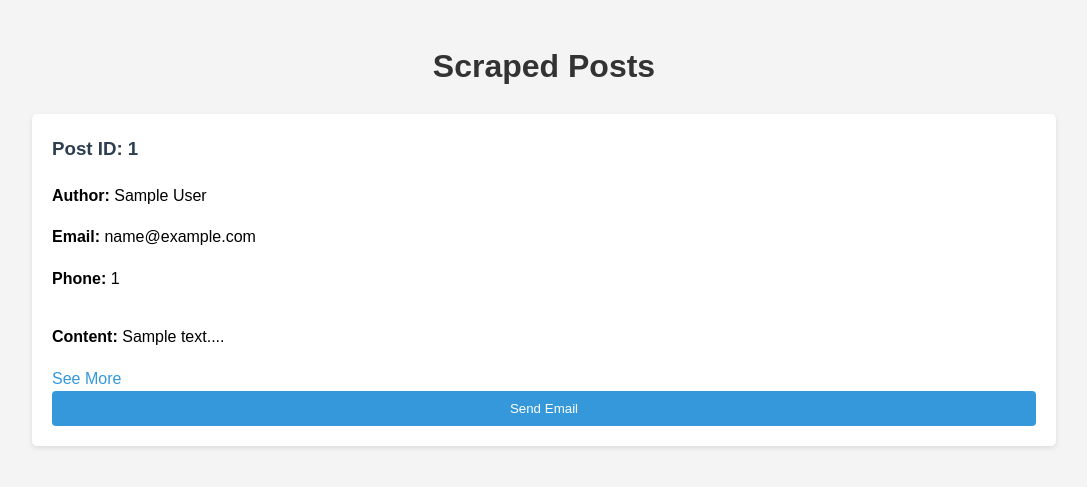
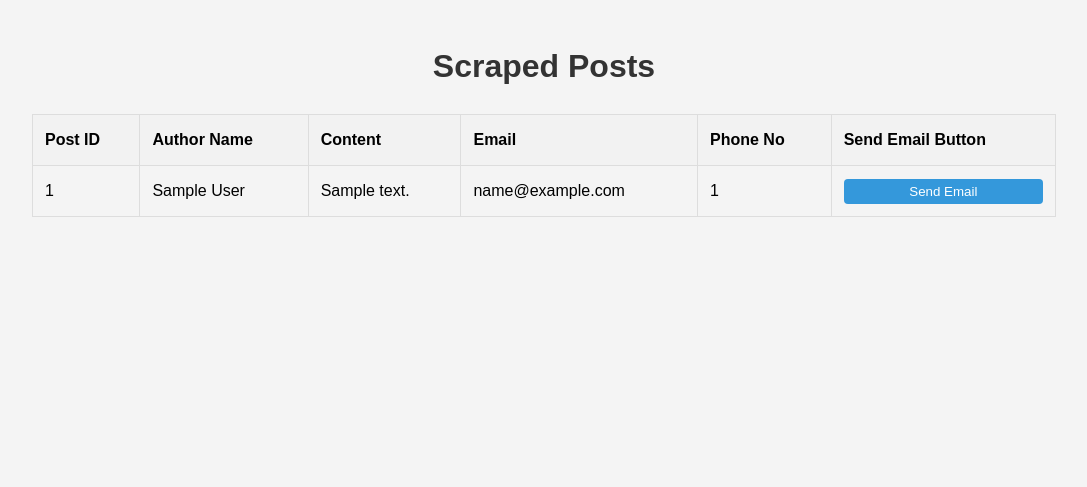
Before and after one commit to omkarkadle15/JobFinder, a Flask app: page /results in a window 1280 px wide. Shown: the top 487 px of the page, without its empty margins (96-1183 px from the left). Run offline with Flask 3, Linux system fonts and the light colour scheme; a database or web service that is not in the repository returns one stand-in record (values such as "Sample title"); some libraries are stand-ins or nearby versions.

Commit message:
Updates main page and result pages UI result are in tabular format and add filter in job search query

```diff
--- a/web/index.html
+++ b/web/index.html
@@ -15,6 +15,7 @@
                 <div class="form-group">
                     <label for="position">Position:</label>
                     <select name="position" id="position">
+                        <option value="">Select a position</option>
                         <option value="python developer">Python Developer</option>
                         <option value="java developer">Java Developer</option>
                     </select>
@@ -22,6 +23,7 @@
                 <div class="form-group">
                     <label for="experience">Experience:</label>
                     <select name="experience" id="experience">
+                        <option value="">Select experience</option>
                         <option value="1">1 year</option>
                         <option value="2">2 years</option>
                     </select>
@@ -29,6 +31,7 @@
                 <div class="form-group">
                     <label for="location">Location:</label>
                     <select name="location" id="location">
+                        <option value="">Select a location</option>
                         <option value="pune">Pune</option>
                         <option value="delhi">Delhi</option>
                         <option value="bangalore">Bangalore</option>
--- a/web/static/scripts.js
+++ b/web/static/scripts.js
@@ -1,9 +1,25 @@
 document.addEventListener('DOMContentLoaded', function() {
+    const linkedinForm = document.getElementById('linkedin-form');
     const modal = document.getElementById('email-modal');
     const sendEmailBtns = document.querySelectorAll('.send-email-btn');
     const closeBtn = document.querySelector('.close');
     const emailForm = document.getElementById('email-form');
+    const seeMoreBtns = document.querySelectorAll('.see-more');
 
+    if (linkedinForm) {
+        linkedinForm.addEventListener('submit', function(e) {
+            const position = document.getElementById('position').value;
+            const experience = document.getElementById('experience').value;
+            const location = document.getElementById('location').value;
+
+            if (!position || !experience || !location) {
+                e.preventDefault();
+                alert('Please select an option for all filters before running the scraper.');
+            }
+        });
+    }
+
+    if (sendEmailBtns.length > 0) {
         sendEmailBtns.forEach(btn => {
             btn.addEventListener('click', function() {
                 const postId = this.getAttribute('data-post-id');
@@ -43,24 +59,29 @@ document.addEventListener('DOMContentLoaded', function() {
                 alert('An error occurred while sending the email.');
             });
         });
+    }
 
-    // See More functionality
-    document.querySelectorAll('.see-more').forEach(button => {
-        button.addEventListener('click', function() {
-            const postId = this.getAttribute('data-post-id');
-            const contentDiv = this.previousElementSibling;
-            if (contentDiv.classList.contains('expanded')) {
-                contentDiv.classList.remove('expanded');
-                this.textContent = 'See More';
+    if (seeMoreBtns.length > 0) {
+        seeMoreBtns.forEach(btn => {
+            btn.addEventListener('click', function() {
+                const contentCell = this.closest('.post-content');
+                const fullContent = contentCell.querySelector('.full-content');
+                const shortContent = contentCell.querySelector('p');
+                const seeMoreBtn = shortContent.querySelector('.see-more');
+                const seeLessBtn = fullContent.querySelector('.see-more');
+
+                if (fullContent.style.display === 'none') {
+                    shortContent.style.display = 'none';
+                    fullContent.style.display = 'block';
+                    seeMoreBtn.textContent = 'See Less';
+                    seeLessBtn.textContent = 'See Less';
                 } else {
-                fetch(`/get_full_content/${postId}`)
-                    .then(response => response.json())
-                    .then(data => {
-                        contentDiv.innerHTML = `<p><strong>Content:</strong> ${data.content}</p>`;
-                        contentDiv.classList.add('expanded');
-                        this.textContent = 'See Less';
+                    shortContent.style.display = 'block';
+                    fullContent.style.display = 'none';
+                    seeMoreBtn.textContent = 'See More';
+                    seeLessBtn.textContent = 'See More';
+                }
+            });
         });
     }
 });
-    });
-});
--- a/web/static/styles.css
+++ b/web/static/styles.css
@@ -59,39 +59,63 @@ button:hover {
     background-color: #2980b9;
 }
 
-.posts {
-    display: grid;
-    grid-template-columns: repeat(auto-fit, minmax(300px, 1fr));
-    gap: 20px;
+.posts-table {
+    width: 100%;
+    border-collapse: collapse;
+    margin-top: 20px;
 }
 
-.post {
-    background-color: #fff;
-    border-radius: 5px;
-    padding: 20px;
-    box-shadow: 0 2px 5px rgba(0, 0, 0, 0.1);
+.posts-table th,
+.posts-table td {
+    border: 1px solid #ddd;
+    padding: 12px;
+    text-align: left;
 }
 
-.post h3 {
-    margin-top: 0;
-    color: #2c3e50;
+.posts-table th {
+    background-color: #f2f2f2;
+    font-weight: bold;
 }
 
-.post-content {
-    max-height: 3em;
-    overflow: hidden;
-    transition: max-height 0.3s ease-out;
+.posts-table tr:nth-child(even) {
+    background-color: #f9f9f9;
 }
 
-.post-content.expanded {
-    max-height: none;
+.posts-table .post-content {
+    max-width: 300px;
+}
+
+.post-content p {
+    margin: 0;
 }
 
 .see-more {
     color: #3498db;
     cursor: pointer;
     display: inline-block;
+    margin-left: 5px;
+}
+
+.full-content {
+    display: none;
+}
+
+.full-content .see-more {
+    display: block;
     margin-top: 10px;
+}
+
+.posts-table .send-email-btn {
+    background-color: #3498db;
+    color: #fff;
+    border: none;
+    padding: 5px 10px;
+    cursor: pointer;
+    transition: background-color 0.3s;
+}
+
+.posts-table .send-email-btn:hover {
+    background-color: #2980b9;
 }
 
 .modal {
--- a/web/templates/index.html
+++ b/web/templates/index.html
@@ -15,6 +15,7 @@
                 <div class="form-group">
                     <label for="position">Position:</label>
                     <select name="position" id="position">
+                        <option value="">Select a position</option>
                         <option value="python developer">Python Developer</option>
                         <option value="java developer">Java Developer</option>
                     </select>
@@ -22,6 +23,7 @@
                 <div class="form-group">
                     <label for="experience">Experience:</label>
                     <select name="experience" id="experience">
+                        <option value="">Select experience</option>
                         <option value="1">1 year</option>
                         <option value="2">2 years</option>
                     </select>
@@ -29,6 +31,7 @@
                 <div class="form-group">
                     <label for="location">Location:</label>
                     <select name="location" id="location">
+                        <option value="">Select a location</option>
                         <option value="pune">Pune</option>
                         <option value="delhi">Delhi</option>
                         <option value="bangalore">Bangalore</option>
@@ -45,5 +48,6 @@
             </form>
         </div>
     </div>
+    <script src="{{ url_for('static', filename='scripts.js') }}"></script>
 </body>
 </html>
--- a/web/templates/results.html
+++ b/web/templates/results.html
@@ -9,21 +9,38 @@
 <body>
     <div class="container">
         <h1>Scraped Posts</h1>
-        <div class="posts">
-            {% for post in posts %}
-            <div class="post">
-                <h3>Post ID: {{ post[0] }}</h3>
-                <p><strong>Author:</strong> {{ post[1] }}</p>
-                <p><strong>Email:</strong> {{ post[3] }}</p>
-                <p><strong>Phone:</strong> {{ post[4] }}</p>
-                <div class="post-content">
-                    <p><strong>Content:</strong> {{ post[2][:100] }}...</p>
-                </div>
-                <span class="see-more" data-post-id="{{ post[0] }}">See More</span>
-                <button class="send-email-btn" data-post-id="{{ post[0] }}" data-email="{{ post[3] }}">Send Email</button>
-            </div>
-            {% endfor %}
-        </div>
+        <table class="posts-table">
+            <thead>
+                <tr>
+                    <th>Post ID</th>
+                    <th>Author Name</th>
+                    <th>Content</th>
+                    <th>Email</th>
+                    <th>Phone No</th>
+                    <th>Send Email Button</th>
+                </tr>
+            </thead>
+            <tbody>
+                {% for post in posts %}
+                <tr>
+                    <td>{{ loop.index }}</td>
+                    <td>{{ post[1] }}</td>
+                    <td class="post-content">
+                        <p>{{ post[2][:100] }}{% if post[2]|length > 100 %}... <span class="see-more" data-post-id="{{ post[0] }}">See More</span>{% endif %}</p>
+                        <div class="full-content" style="display: none;">
+                            {{ post[2] }}
+                            <span class="see-more" data-post-id="{{ post[0] }}">See Less</span>
+                        </div>
+                    </td>
+                    <td>{{ post[3] }}</td>
+                    <td>{{ post[4] }}</td>
+                    <td>
+                        <button class="send-email-btn" data-post-id="{{ post[0] }}" data-email="{{ post[3] }}">Send Email</button>
+                    </td>
+                </tr>
+                {% endfor %}
+            </tbody>
+        </table>
     </div>
     <div id="email-modal" class="modal">
         <div class="modal-content">
```
Lines whose indentation alone changed are shown as unchanged.
